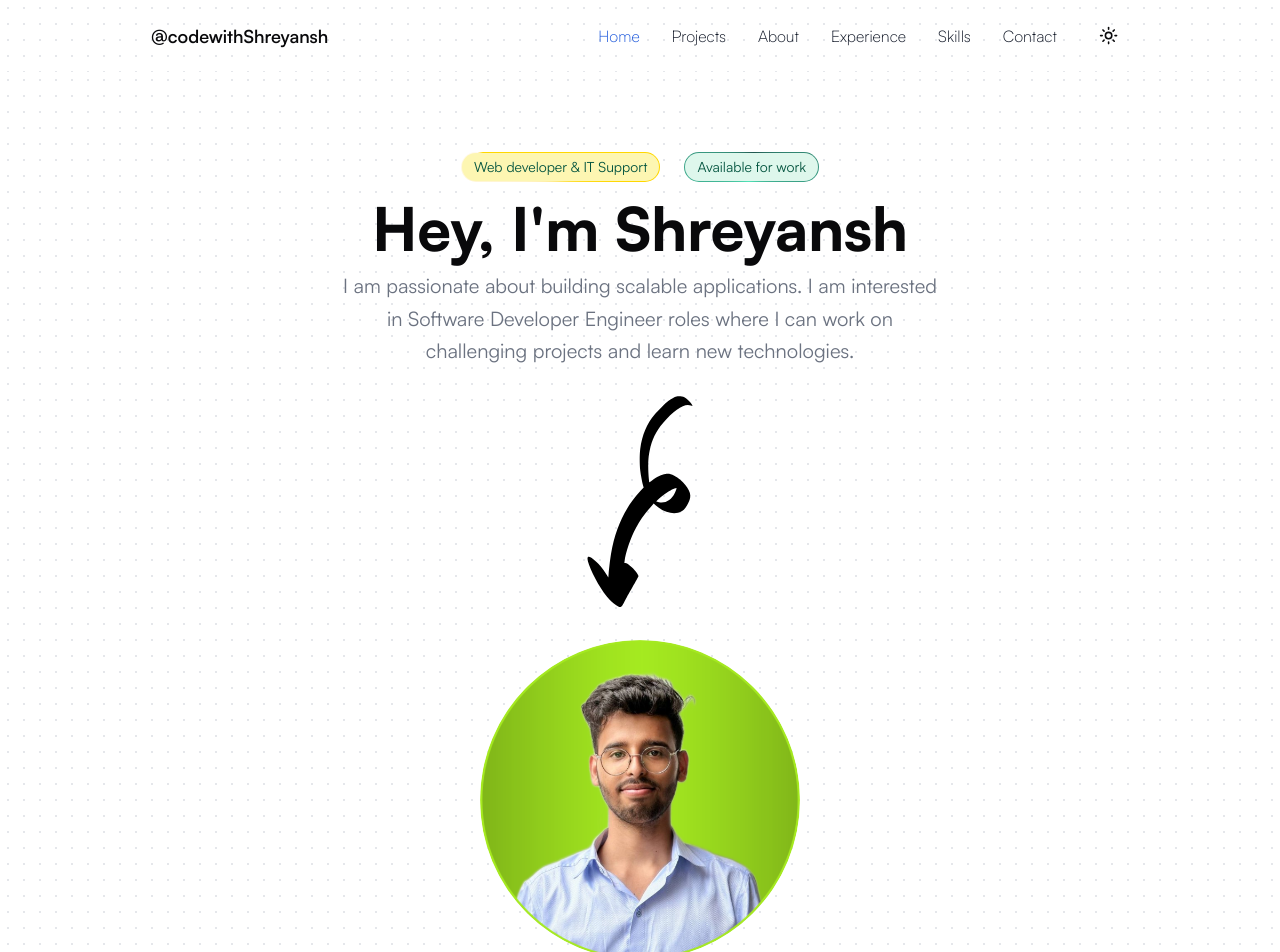
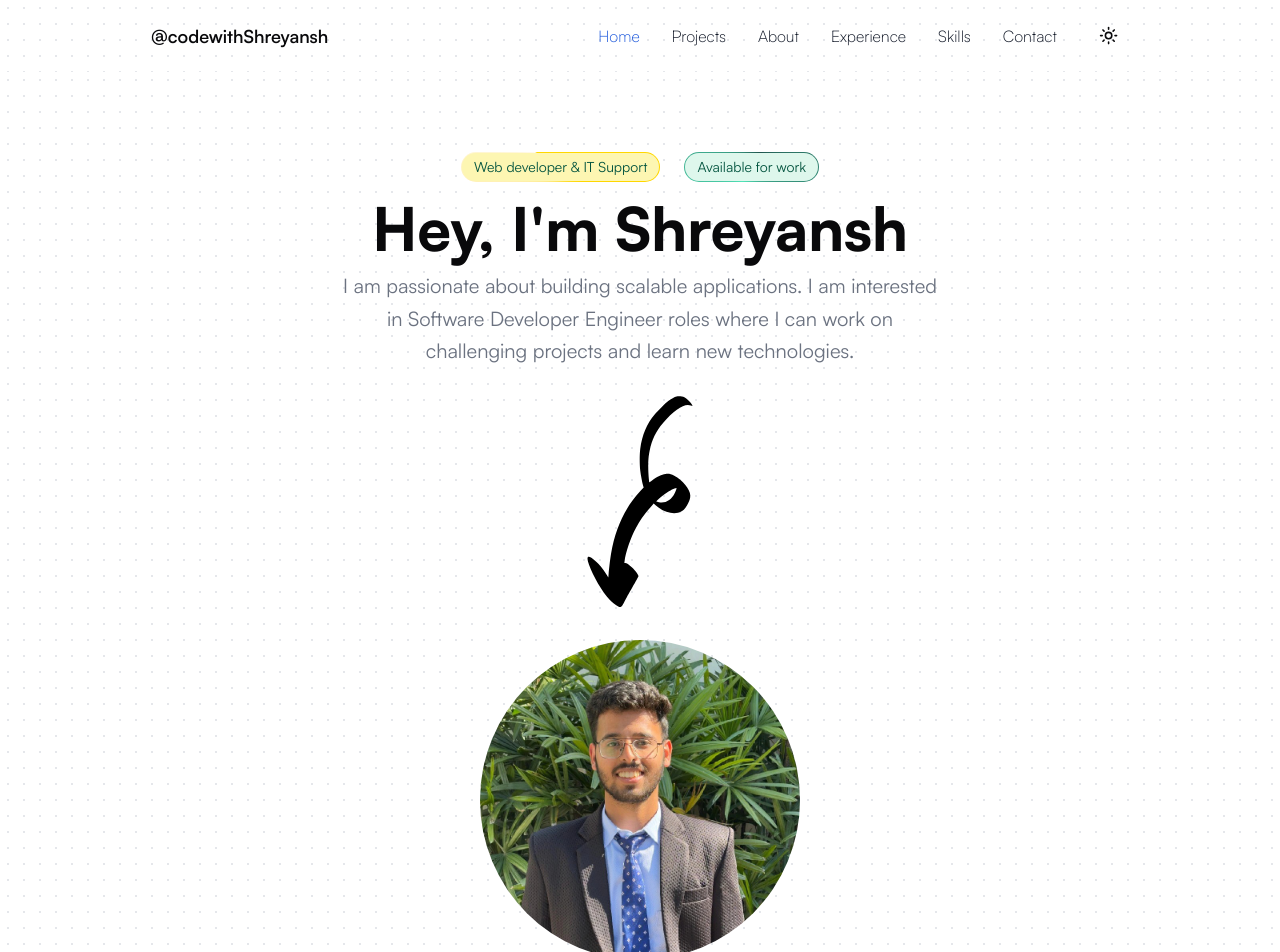
Before and after one commit to Shreyansh-kankane/Shreyansh_Portfolio, a Next.js app: page / in a window 1280 px wide. Shown: the top 952 px of the page. Built offline with nearby package versions, Linux system fonts and the light colour scheme.

Commit message:
update image and intern experiencce

```diff
--- a/components/sections/experience/config.ts
+++ b/components/sections/experience/config.ts
@@ -1,6 +1,13 @@
 import { Experience } from '@/types/experience';
 
 const experiences: Experience[] = [
+  {
+    name: 'Software Development Intern',
+    duration: 'Oct 2024 - Present',
+    company: 'Vizal.ai',
+    url: 'https://vizal.ai/',
+    description: 'Developed a Saas product for the company. Implemented AI based video calling and messaging application which can integerated on websites and shopify.'
+  },
   {
     name: 'Software Development Intern',
     duration: '5 March 2024 - July 2024',
--- a/components/sections/hero/vertical/hero.tsx
+++ b/components/sections/hero/vertical/hero.tsx
@@ -85,7 +85,7 @@ function Hero() {
           className="mx-auto mt-8 w-80 overflow-hidden rounded-full object-contain"
           height="550"
           width="600"
-          src={'/images/profile.png'}
+          src={'/images/shreyansh.jpeg'}
           priority={true}
         />
       </div>
```
Also changed, not shown: public/images/shreyansh.jpeg (added).
